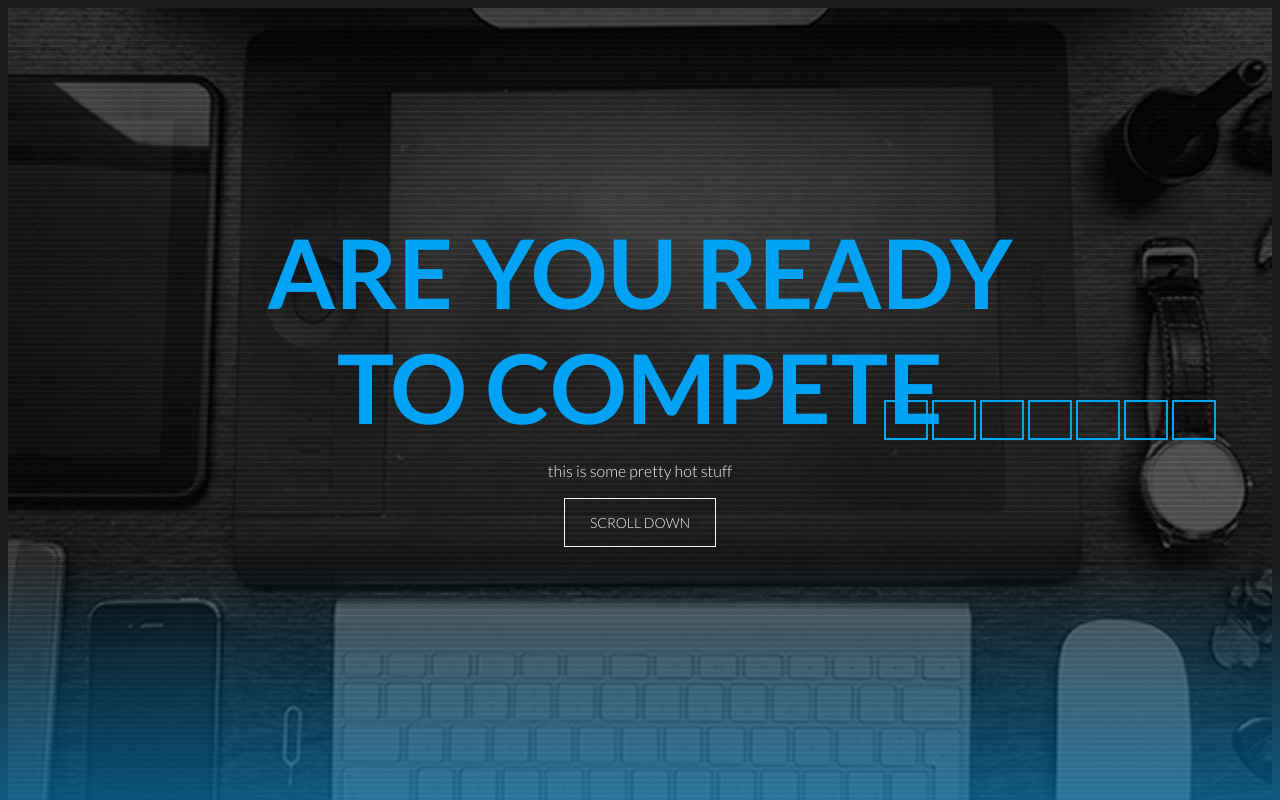
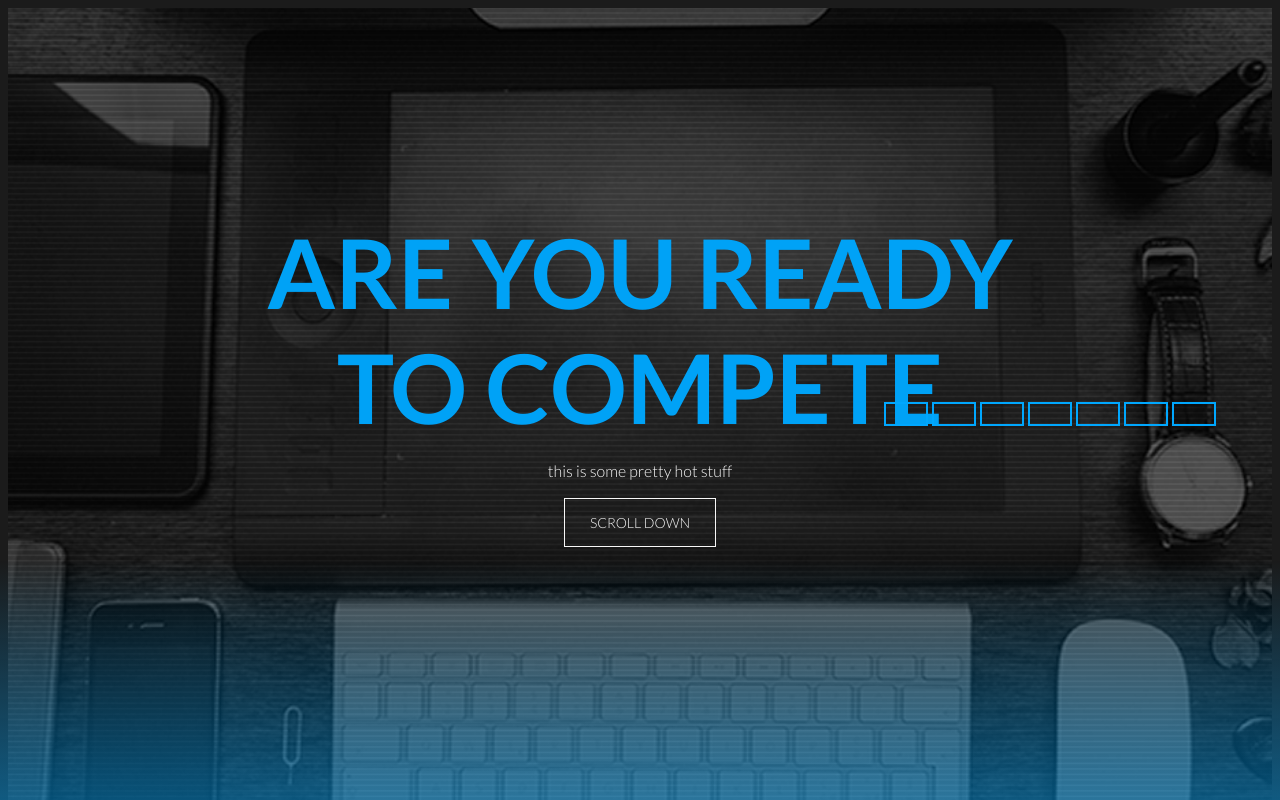
Before and after one commit to kvahdati/kvahdati.github.io, a plain HTML site: page index.html in a window 1280 px wide. Shown: the top 800 px of the page. Drawn offline with nearby package versions, Linux system fonts and the light colour scheme.

Commit message:
css button

```diff
--- a/indexStyle.css
+++ b/indexStyle.css
@@ -50,15 +50,15 @@ body {
   border: solid #00a7fe 2px;
   background:none;
   text-decoration: none;
-  min-height: 40px;
-  min-width: 40px;
+  min-height: 20px;
+  min-width: 20px;
 }
 .sidebtn:hover {
   background: #00a7fe;
   text-decoration: none;
 }
 #navigation {
-	display:block;
+	display: block;
 	position:fixed;
 	z-index:10;
 	right:5%;
```
